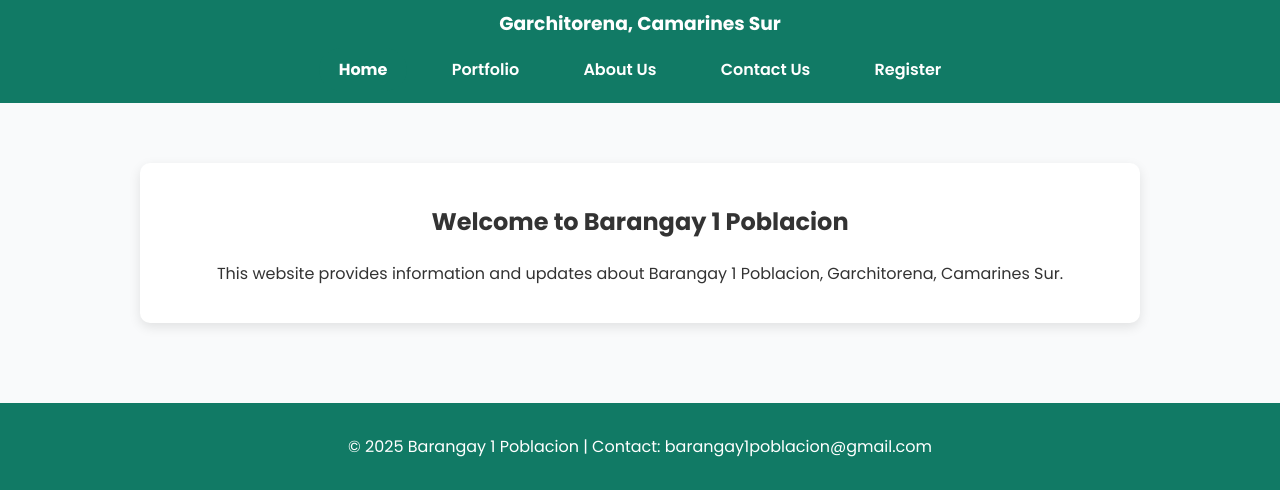
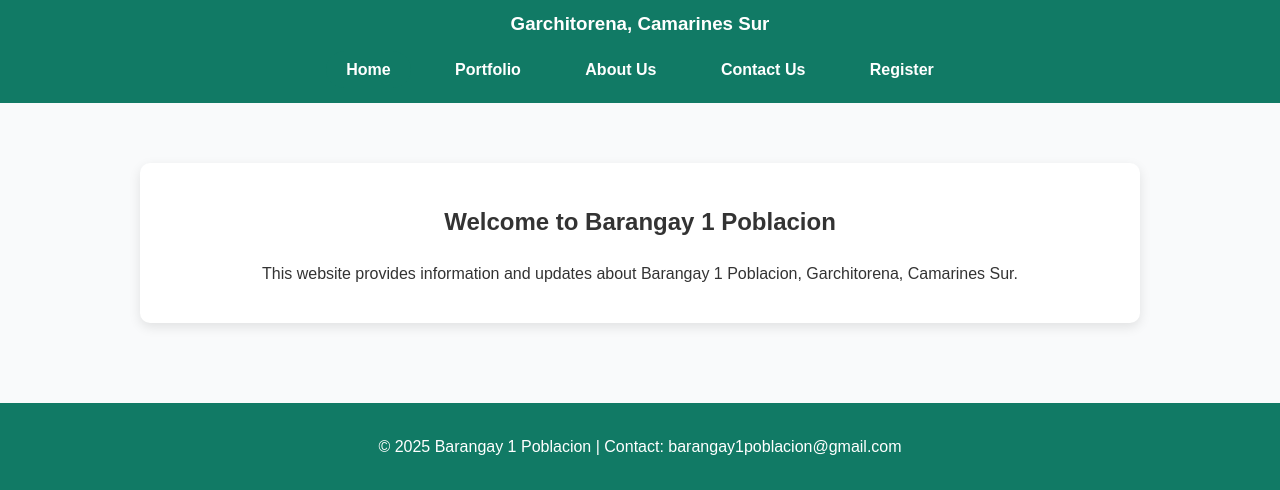
Before and after one commit to piano10/PIANOOO, a plain HTML site: page index.html in a window 1280 px wide. Shown: the part 374-864 px from the top of the page. Drawn offline with Linux system fonts and the light colour scheme.

Commit message:
Update style.css

```diff
--- a/style.css
+++ b/style.css
@@ -1,5 +1,5 @@
 
-@import url('https://fonts.googleapis.com/css2?family=Poppins:wght@400;600;700&display=swap');
+/*@import url('https://fonts.googleapis.com/css2?family=Poppins:wght@400;600;700&display=swap');*/
 
 
 body {
```
